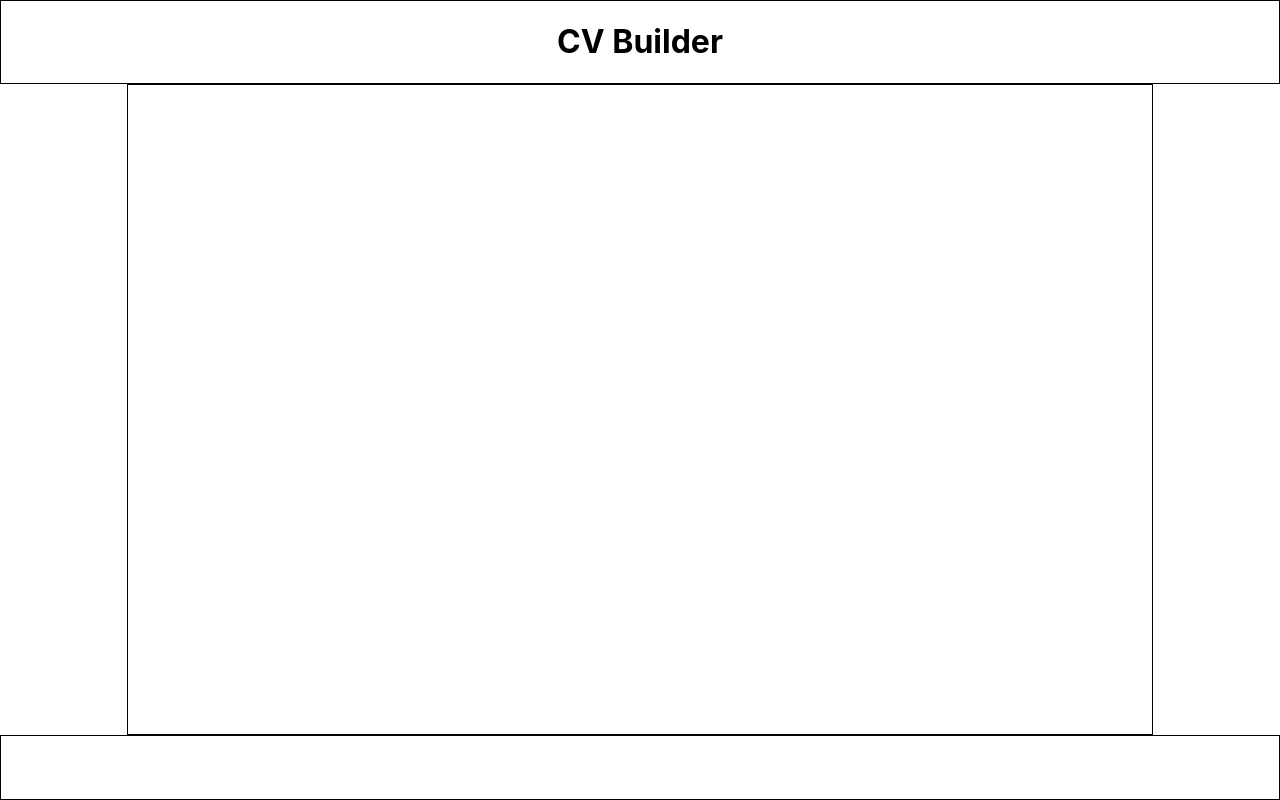
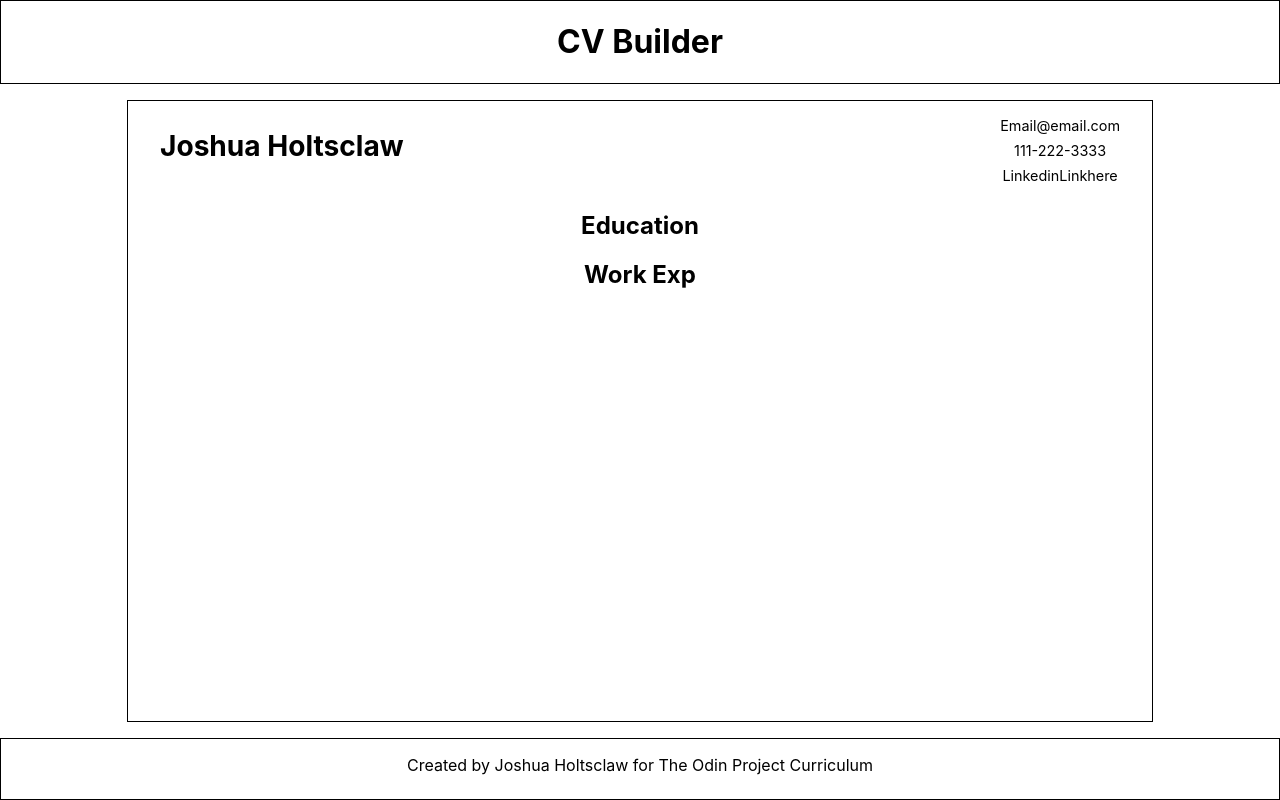
Before and after one commit to Marshnme/cv-app, a React (Create React App) app: page / in a window 1280 px wide. Built offline with nearby package versions, Linux system fonts and the light colour scheme.

Commit message:
put filler content for general info and layout styles for general info

```diff
--- a/src/App.css
+++ b/src/App.css
@@ -4,9 +4,10 @@
   display:grid;
   grid-template-rows: .1fr 1fr .1fr;
   grid-template-areas:
-  'header header header'
-  'main main main'
-  'footer footer footer';
+  'header'
+  'main '
+  'footer ';
+  row-gap:1rem;
 }
 
 
--- a/src/App.js
+++ b/src/App.js
@@ -1,4 +1,7 @@
 import React from 'react';
+import GeneralInfo from './components/GeneralInfo';
+import Education from './components/Education';
+import WorkExp from './components/WorkExp';
 import './App.css';
 
 class App extends React.Component {
@@ -13,8 +16,17 @@ class App extends React.Component {
 				<header className="header">
 					<h1>CV Builder</h1>
 				</header>
-				<main className="main"></main>
-				<footer className="footer"></footer>
+				<main className="main">
+					<GeneralInfo></GeneralInfo>
+					<Education></Education>
+					<WorkExp></WorkExp>
+				</main>
+				<footer className="footer">
+					<p>
+						Created by Joshua Holtsclaw for The Odin Project
+						Curriculum
+					</p>
+				</footer>
 			</div>
 		);
 	}
--- /dev/null
+++ b/src/components/Education.jsx
@@ -0,0 +1,18 @@
+import React from 'react';
+import '../styles/Education.css'
+
+class Education extends React.Component{
+    constructor(props) {
+        super(props)
+    }
+
+    render() {
+        return (
+            <div className='education-container'>
+                <h2>Education</h2>
+            </div>
+        )
+    }
+}
+
+export default Education
--- /dev/null
+++ b/src/components/GeneralInfo.jsx
@@ -0,0 +1,25 @@
+import React from 'react';
+import '../styles/GeneralInfo.css'
+
+class GeneralInfo extends React.Component{
+    constructor(props) {
+        super(props)
+    }
+
+    render() {
+        return (
+            <div className='general-info-container'>
+                <div className="name">
+                    <h3>Joshua Holtsclaw</h3>
+                </div>
+                <div className="contact-info">
+                    <p>Email@email.com</p>
+                    <p>111-222-3333</p>
+                    <p>LinkedinLinkhere</p>
+                </div>
+            </div>
+        )
+    }
+}
+
+export default GeneralInfo
--- /dev/null
+++ b/src/components/WorkExp.jsx
@@ -0,0 +1,18 @@
+import React from 'react';
+import '../styles/WorkExp.css'
+
+class WorkExp extends React.Component{
+    constructor(props) {
+        super(props)
+    }
+
+    render() {
+        return (
+            <div className='work-exp-container'>
+                <h2>Work Exp</h2>
+            </div>
+        )
+    }
+}
+
+export default WorkExp
--- /dev/null
+++ b/src/styles/GeneralInfo.css
@@ -0,0 +1,24 @@
+.general-info-container{
+    display:flex;
+    flex-flow:row nowrap;
+    justify-content: space-between;
+    margin:0 2rem;
+}
+
+.name{
+    font-size: 1.5rem;
+}
+
+.contact-info{
+    font-size: .9rem;
+    margin-top:1rem
+}
+
+.contact-info p{
+    padding: 0rem;
+    margin: 0rem;
+}
+
+.contact-info p:nth-child(2){
+    padding:.5rem 0;
+}
```
Also changed, not shown: src/styles/Education.css (added), src/styles/WorkExp.css (added).
